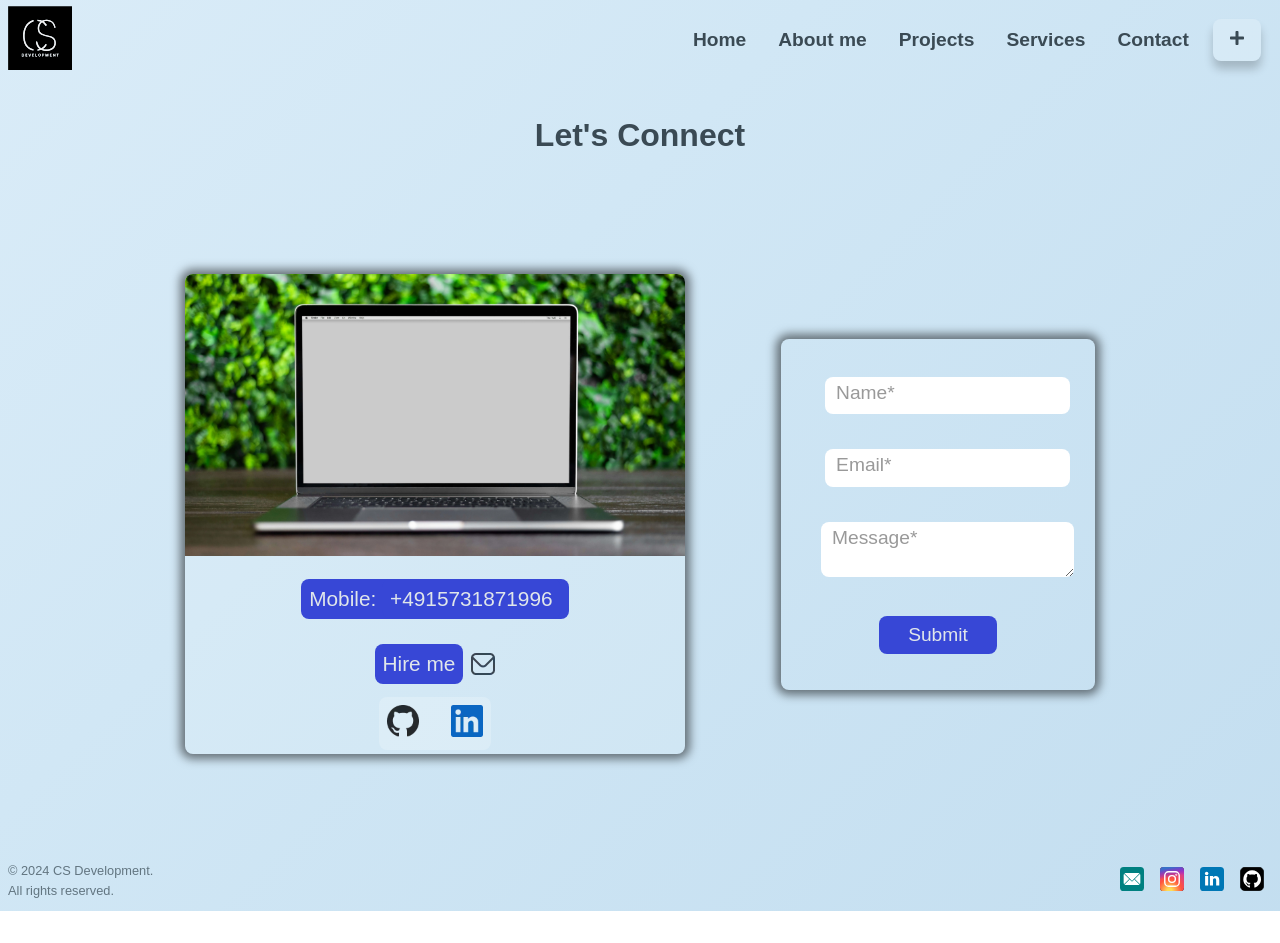
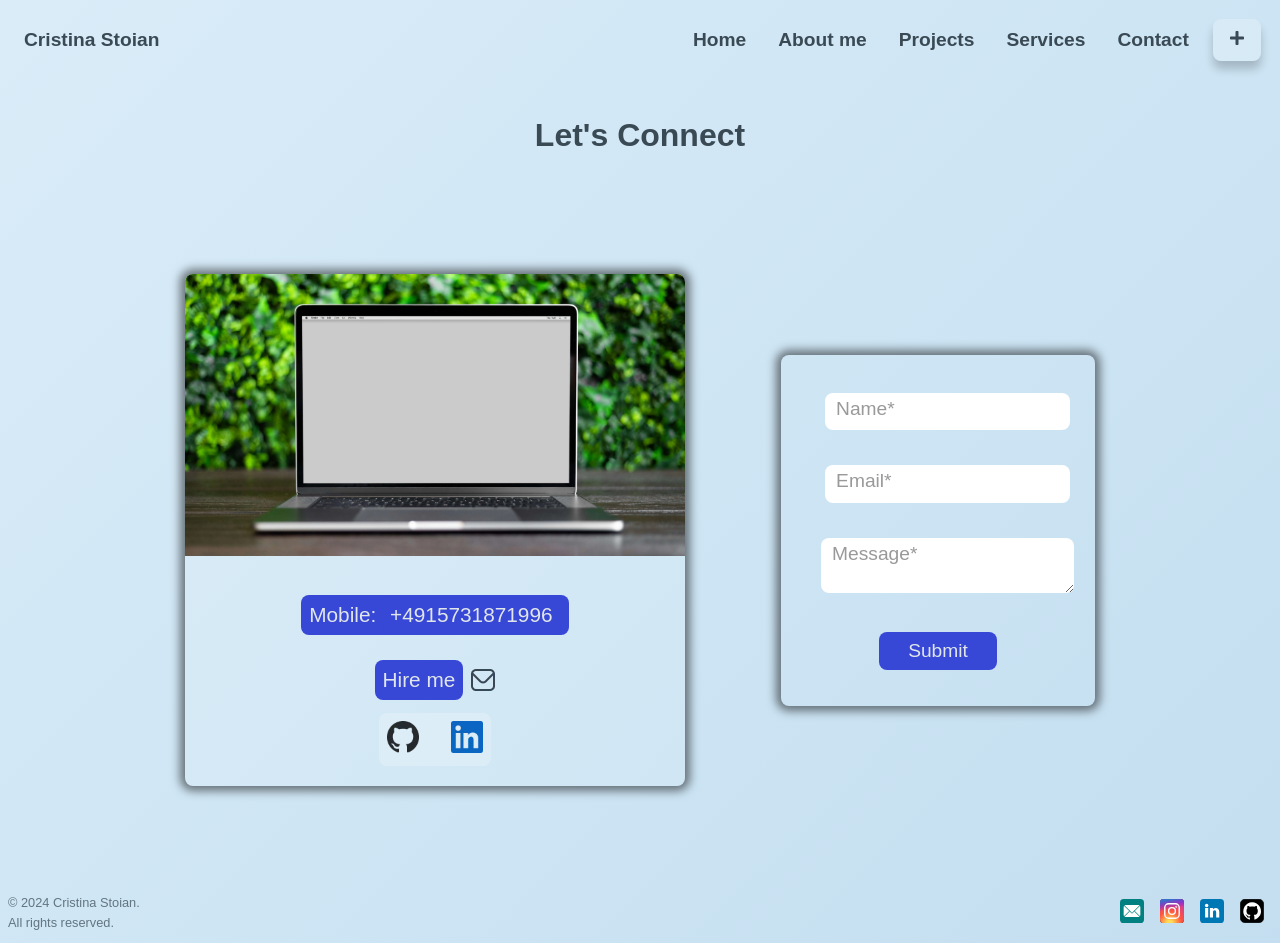
Before and after one commit to CristinaSt86/Portfolio, a React (Create React App) app: page /contact in a window 1280 px wide. Before the commit the page ends 911 px from the top, so only its background shows below. Built offline with nearby package versions, Linux system fonts and the light colour scheme.

Commit message:
Add my name instead of CSDevelopment logo in the Header and footer.

```diff
--- a/src/components/Header/Header.jsx
+++ b/src/components/Header/Header.jsx
@@ -1,18 +1,43 @@
+// import React from "react";
+// import css from "./Header.module.css";
+// //import BackButton from "../BackButton/BackButton";
+// import Navigation from "../Navigation/Navigation";
+// import { Link } from "react-router-dom";
+// import logo from "../../images/logo.svg";
+
+
+// const Header = () => {
+//   return (
+//     <div className={css.headerContainer}>
+//       <div className={css.logoCont}>
+//         {/* <BackButton /> */}
+//         <Link to="/">
+//           <img src={logo} alt="logo" className={css.logo} />
+//         </Link>
+//       </div>
+//       <div className={css.langThemeContainer}>
+//         <Navigation />
+//       </div>
+//     </div>
+//   );
+// };
+
+// export default Header;
+
+
 import React from "react";
 import css from "./Header.module.css";
 //import BackButton from "../BackButton/BackButton";
 import Navigation from "../Navigation/Navigation";
 import { Link } from "react-router-dom";
-import logo from "../../images/logo.svg";
-
 
 const Header = () => {
   return (
     <div className={css.headerContainer}>
       <div className={css.logoCont}>
         {/* <BackButton /> */}
-        <Link to="/">
-          <img src={logo} alt="logo" className={css.logo} />
+        <Link to="/" className={css.logo}>
+          Cristina Stoian
         </Link>
       </div>
       <div className={css.langThemeContainer}>
--- a/src/components/Header/Header.module.css
+++ b/src/components/Header/Header.module.css
@@ -36,10 +36,19 @@
 
 
 
-.logo {
+/* .logo {
   width: 4rem;
   height: 4rem;
 
+} */
+
+.logo{
+  text-decoration: none;
+  color: var(--text-color); /* Definește culoarea în CSS vars pentru a schimba între Dark și Light Mode */
+  font-family: 'Arial', sans-serif;
+  padding:1rem;
+  font-size: 1.2rem;
+  font-weight: 600;
 }
 
 .logoCont {
--- a/src/locales/de.json
+++ b/src/locales/de.json
@@ -154,7 +154,7 @@
     "linkText": "Zu GitHub"
   },
   "loadingMessage": "Cristinas Portfolio wird geladen, viel Spaß dabei!",
-  "footerText": "© 2024 CS Development.",
+  "footerText": "© 2024 Cristina Stoian.",
   "footerText2": "  Alle Rechte vorbehalten.",
   "servicesTitle": "Individuelle Lösungen",
   "customWebDevTitle": "Maßgeschneiderte Webentwicklung",
--- a/src/locales/en.json
+++ b/src/locales/en.json
@@ -153,7 +153,7 @@
     "linkText": "To GitHub"
   },
   "loadingMessage": "Cristina's portfolio is loading, enjoy it!",
-  "footerText": "© 2024 CS Development.",
+  "footerText": "© 2024 Cristina Stoian.",
   "footerText2": "  All rights reserved. ",
   "servicesTitle": "Customized Solutions",
   "customWebDevTitle": "Custom Website Development",
--- a/src/locales/ro.json
+++ b/src/locales/ro.json
@@ -151,7 +151,7 @@
     "linkText": "Către GitHub"
   },
   "loadingMessage": "Portofoliul Cristinei este în curs de încărcare. Vă invităm să-l explorați!",
-  "footerText": "© 2024 CS Development.",
+  "footerText": "© 2024 Cristina Stoian.",
   "footerText2": "  Toate drepturile rezervate. ",
   "servicesTitle": "Soluții personalizate",
   "customWebDevTitle": "Dezvoltare de site-uri web personalizate",
--- a/src/pages/ContactPage/ContactPage.module.css
+++ b/src/pages/ContactPage/ContactPage.module.css
@@ -41,7 +41,7 @@
   align-items: center;
   justify-content: center;
   gap: 0.5rem;
-
+  padding: 1rem;
 }
 
 
```
